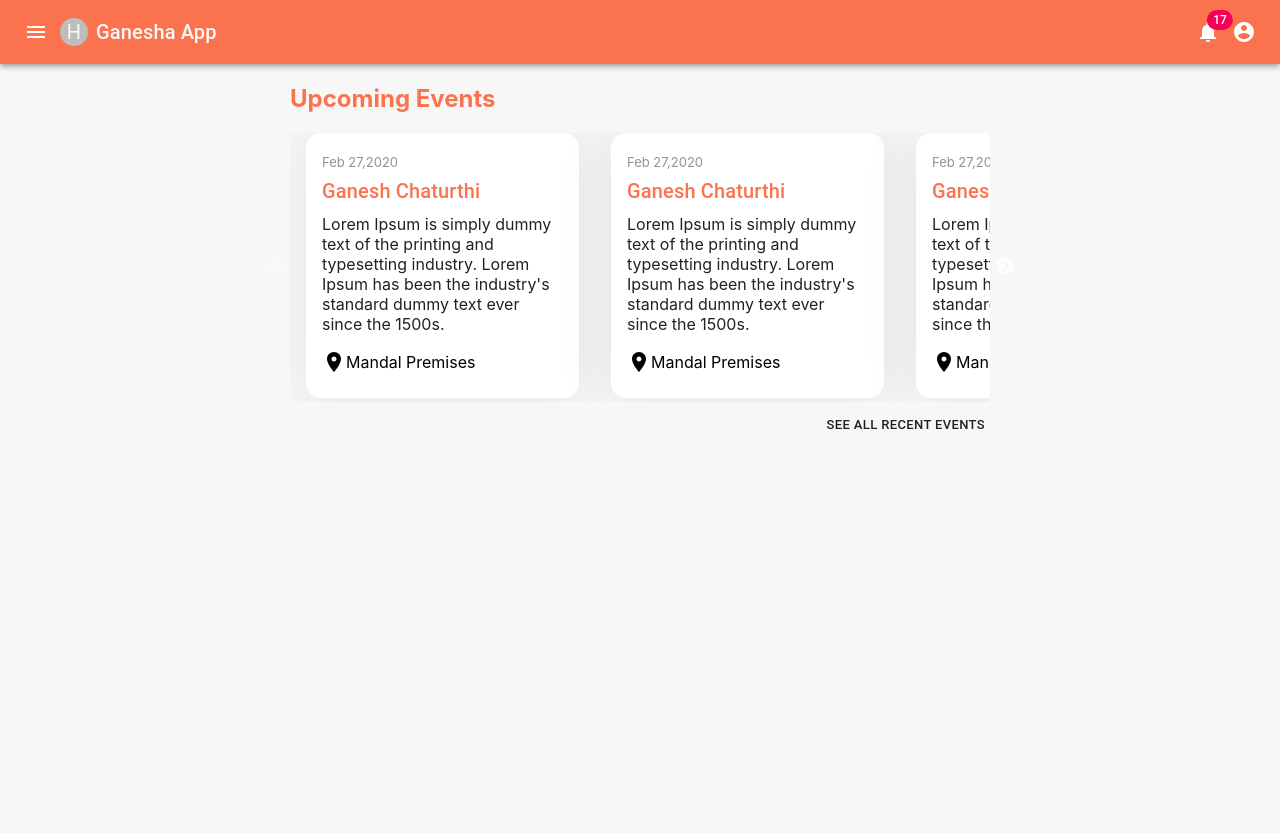
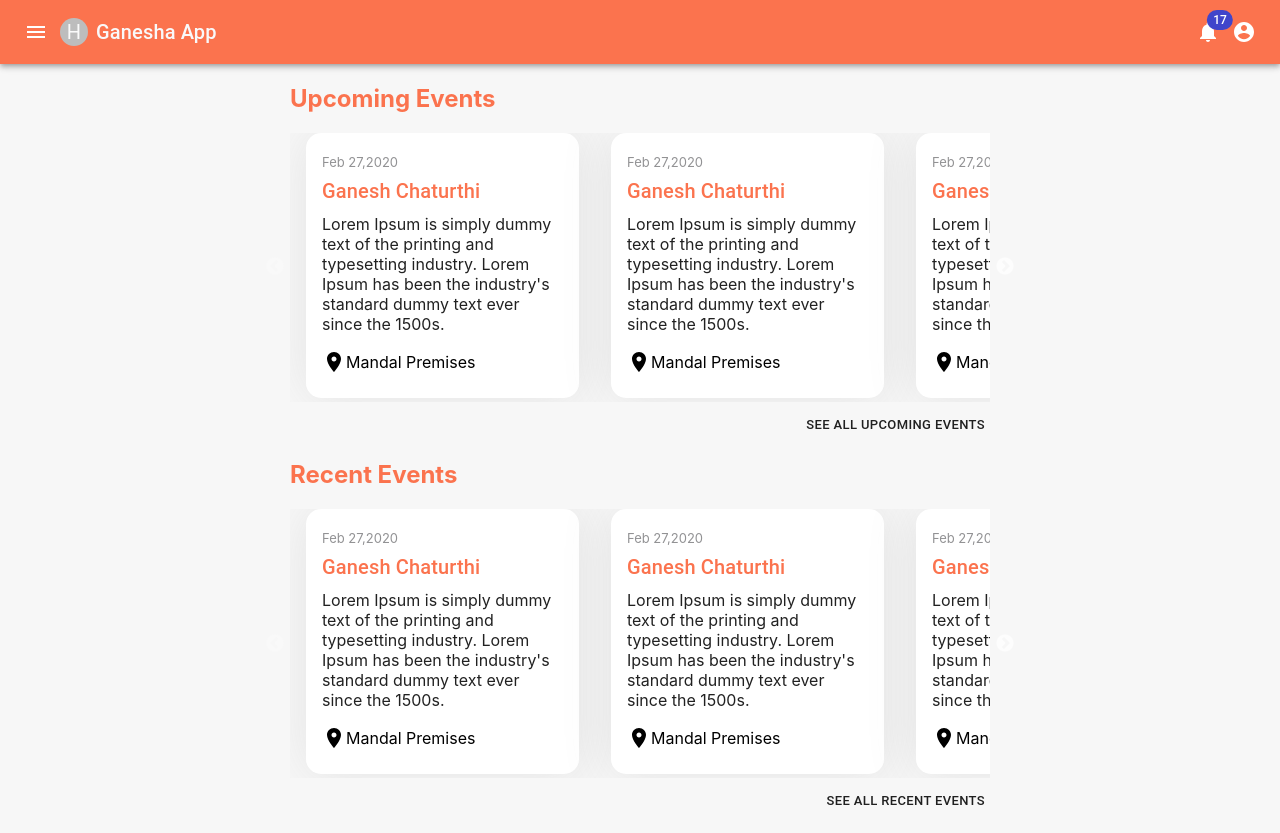
Before and after one commit to pravin3995/ganeshaapp, a React (Create React App) app: page /eventupdated in a window 1280 px wide. Before the commit the page ends 800 px from the top, so only its background shows below. Built offline with nearby package versions, Linux system fonts and the light colour scheme.

Commit message:
Basic Button hover Changes

```diff
--- a/src/components/eventUpdated.tsx
+++ b/src/components/eventUpdated.tsx
@@ -143,9 +143,118 @@ export default function eventUpdated() {
                 </div>
             </Slider>
             <Box mt={1} className='t-right'>
-                <Button href='/events' size='small' target='_bank' className="button">
+                <Button href='/events' size='small' target='_bank' className="btn">
+                    See All Upcoming Events
+			</Button>
+            </Box>
+            {/* Recent Events */}
+            <h2> Recent Events</h2>
+            <Slider {...settings}>
+                <div className="px-3">
+                    <Card>
+                        <CardContent >
+                            <span className="label">Feb 27,2020</span>
+                            <Typography variant='h6' component='h2' gutterBottom >
+                                Ganesh Chaturthi
+							</Typography>
+                            <Box mb={2} className='ganesh-chathurti-description'>
+                                Lorem Ipsum is simply dummy text of the printing and typesetting industry.
+                                Lorem Ipsum has been the industry's standard dummy text ever since the 1500s.
+							</Box>
+                            <Box className="mandal-premises">
+                                <Link to="https://goo.gl/maps/r3Zxt2iM9zrurHdD8" target='_blank' >
+                                    <LocationOnIcon />
+                                    <span >Mandal Premises </span>
+                                </Link>
+                            </Box>
+                        </CardContent>
+                    </Card>
+                </div>
+                <div className="px-3">
+                    <Card>
+                        <CardContent >
+                            <span className="label">Feb 27,2020</span>
+                            <Typography variant='h6' component='h2' gutterBottom >
+                                Ganesh Chaturthi
+							</Typography>
+                            <Box mb={2} className='ganesh-chathurti-description'>
+                                Lorem Ipsum is simply dummy text of the printing and typesetting industry.
+                                Lorem Ipsum has been the industry's standard dummy text ever since the 1500s.
+							</Box>
+                            <Box className="mandal-premises">
+                                <Link to="https://goo.gl/maps/r3Zxt2iM9zrurHdD8" target='_blank' >
+                                    <LocationOnIcon />
+                                    <span >Mandal Premises </span>
+                                </Link>
+                            </Box>
+                        </CardContent>
+                    </Card>
+                </div>
+                <div className="px-3">
+                    <Card>
+                        <CardContent >
+                            <span className="label">Feb 27,2020</span>
+                            <Typography variant='h6' component='h2' gutterBottom >
+                                Ganesh Chaturthi
+							</Typography>
+                            <Box mb={2} className='ganesh-chathurti-description'>
+                                Lorem Ipsum is simply dummy text of the printing and typesetting industry.
+                                Lorem Ipsum has been the industry's standard dummy text ever since the 1500s.
+							</Box>
+                            <Box className="mandal-premises">
+                                <Link to="https://goo.gl/maps/r3Zxt2iM9zrurHdD8" target='_blank' >
+                                    <LocationOnIcon />
+                                    <span >Mandal Premises </span>
+                                </Link>
+                            </Box>
+                        </CardContent>
+                    </Card>
+                </div>
+                <div className="px-3">
+                    <Card>
+                        <CardContent >
+                            <span className="label">Feb 27,2020</span>
+                            <Typography variant='h6' component='h2' gutterBottom >
+                                Ganesh Chaturthi
+							</Typography>
+                            <Box mb={2} className='ganesh-chathurti-description'>
+                                Lorem Ipsum is simply dummy text of the printing and typesetting industry.
+                                Lorem Ipsum has been the industry's standard dummy text ever since the 1500s.
+							</Box>
+                            <Box className="mandal-premises">
+                                <Link to="https://goo.gl/maps/r3Zxt2iM9zrurHdD8" target='_blank' >
+                                    <LocationOnIcon />
+                                    <span >Mandal Premises </span>
+                                </Link>
+                            </Box>
+                        </CardContent>
+                    </Card>
+                </div>
+                <div className="px-3">
+                    <Card>
+                        <CardContent >
+                            <span className="label">Feb 27,2020</span>
+                            <Typography variant='h6' component='h2' gutterBottom >
+                                Ganesh Chaturthi
+							</Typography>
+                            <Box mb={2} className='ganesh-chathurti-description'>
+                                Lorem Ipsum is simply dummy text of the printing and typesetting industry.
+                                Lorem Ipsum has been the industry's standard dummy text ever since the 1500s.
+							</Box>
+                            <Box className="mandal-premises">
+                                <Link to="https://goo.gl/maps/r3Zxt2iM9zrurHdD8" target='_blank' >
+                                    <LocationOnIcon />
+                                    <span >Mandal Premises </span>
+                                </Link>
+                            </Box>
+                        </CardContent>
+                    </Card>
+                </div>
+            </Slider>
+            <Box mt={1} className='t-right'>
+                <Button href='/events' size='small' target='_bank' className="btn">
                     See All Recent Events
-			</Button>
+			    </Button>
             </Box>
         </div>
     )
--- a/src/custom.scss
+++ b/src/custom.scss
@@ -843,6 +843,7 @@ a.MuiButton-outlined{
     background-color: $primary;
     &:hover{
         background-color: darken($color: $primary, $amount: 15) !important;
+        color: $white;
     }
 }
 
@@ -883,7 +884,7 @@ a.MuiButton-outlined{
     margin-right: 0;
 }
 .MuiAvatar-colorDefault.MuiAvatar-circle,
-.MuiBadge-colorSecondary{
+.MuiBadge-colorSecondary.MuiBadge-badge{
     background-color: $secondary;
 }
 .notification-wrapper .all-notification{
```
